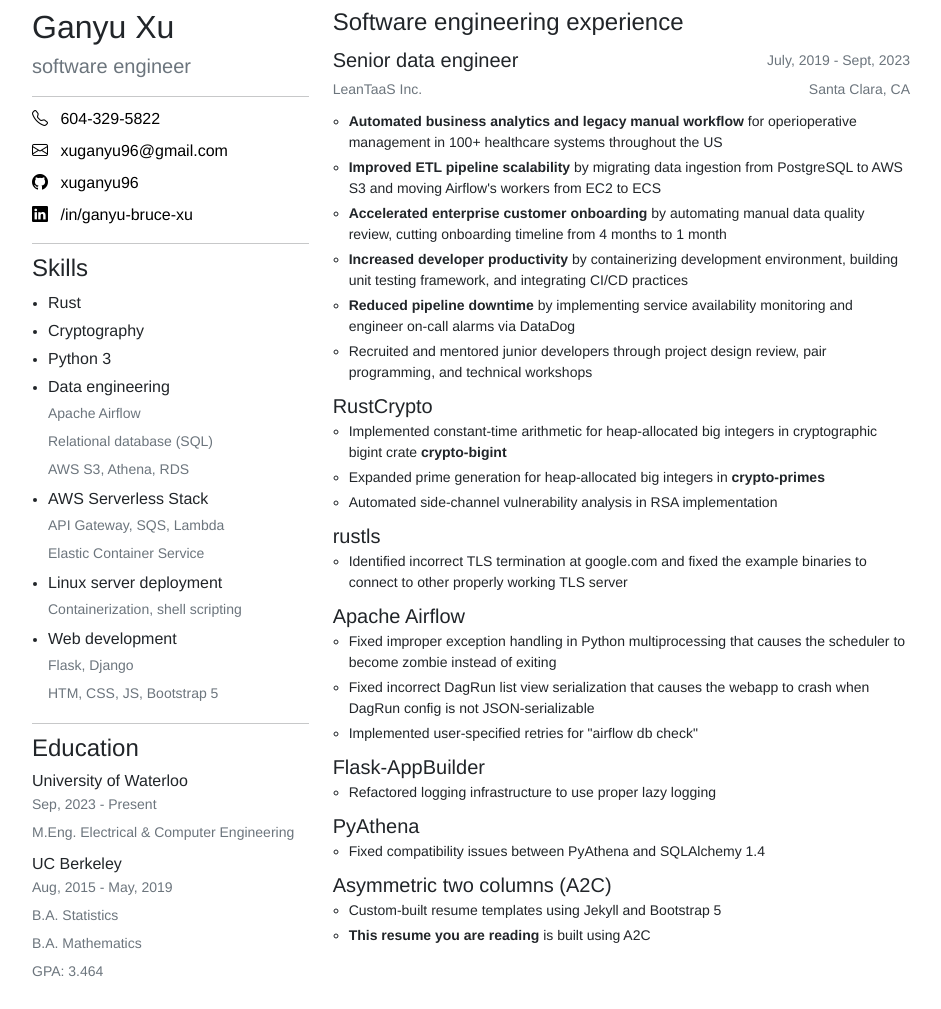
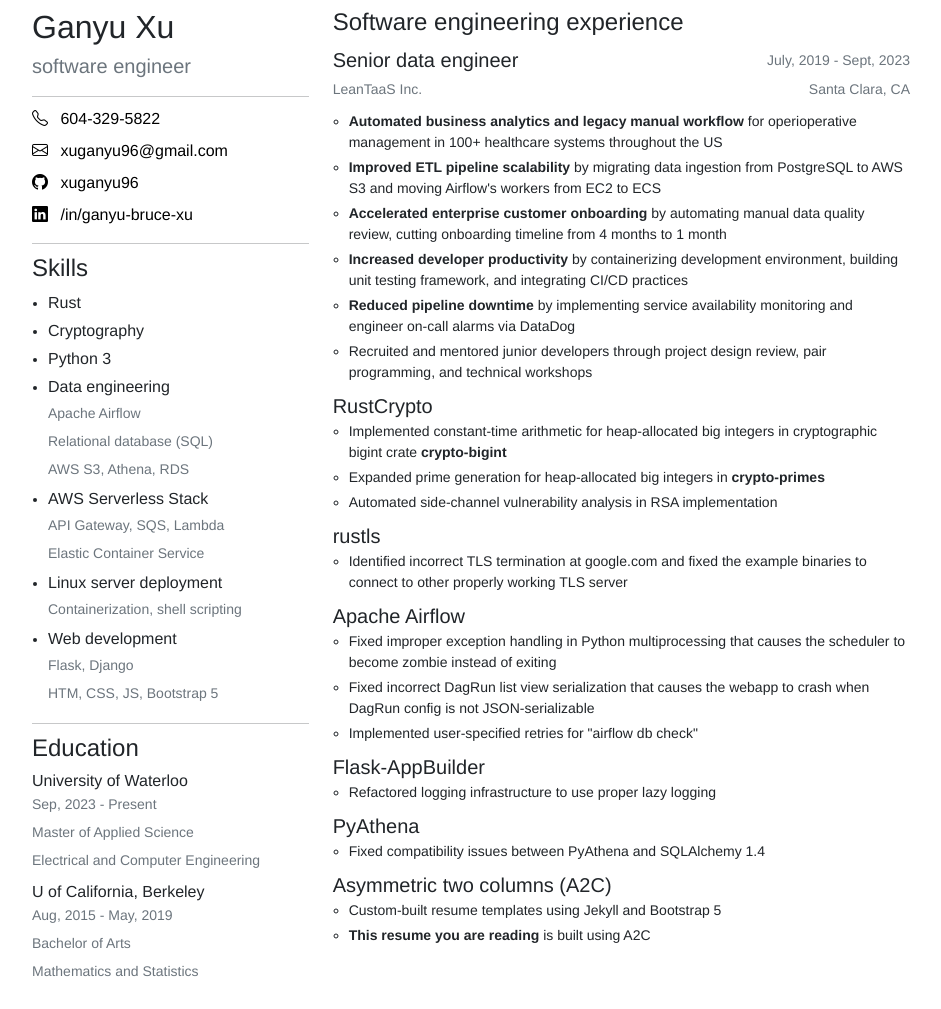
Before and after one commit to xuganyu96/asymmetric-two-columns, a Jekyll site: the page built from index.html, in a window 1280 px wide. Shown: the whole page, without its empty margins (169-1110 px from the left). Built offline with Jekyll 4.4.1, drawn with Linux system fonts in a browser that asks for light colours; nearby versions of some CDN libraries.

Commit message:
Now I am a thesis-based Master's candidate

```diff
--- a/index.html
+++ b/index.html
@@ -38,13 +38,13 @@
     - school: "University of Waterloo"
       duration: "Sep, 2023 - Present"
       degrees:
-      - "M.Eng. Electrical & Computer Engineering"
-    - school: "UC Berkeley"
+      - "Master of Applied Science"
+      - "Electrical and Computer Engineering"
+    - school: "U of California, Berkeley"
       duration: "Aug, 2015 - May, 2019"
       degrees:
-      - "B.A. Statistics"
-      - "B.A. Mathematics"
-      gpa: "3.464"
+      - "Bachelor of Arts"
+      - "Mathematics and Statistics"
   experiences:
     - title: "Senior data engineer"
       duration: "July, 2019 - Sept, 2023"
```
Also changed, not shown: 1 other file.
